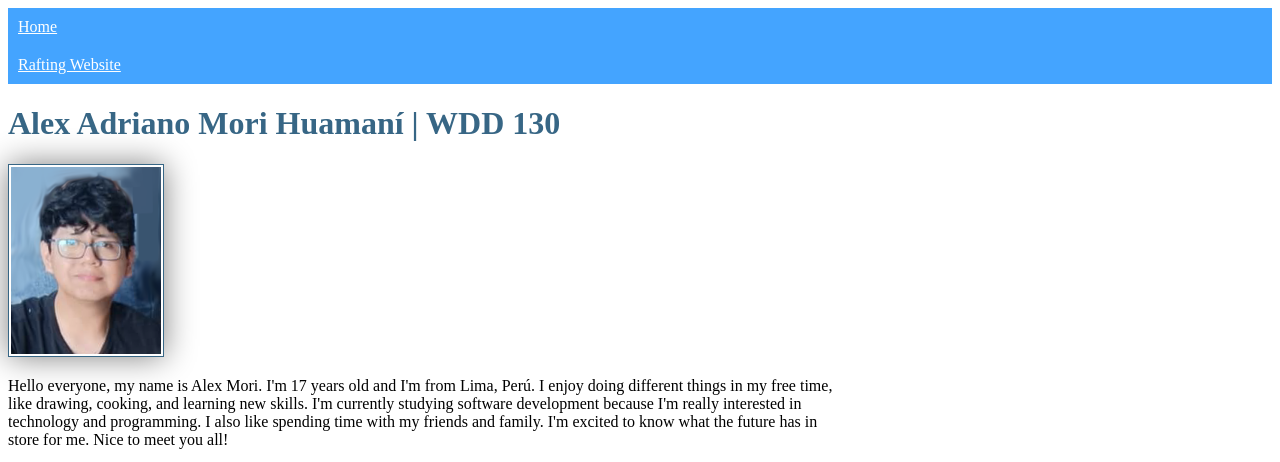
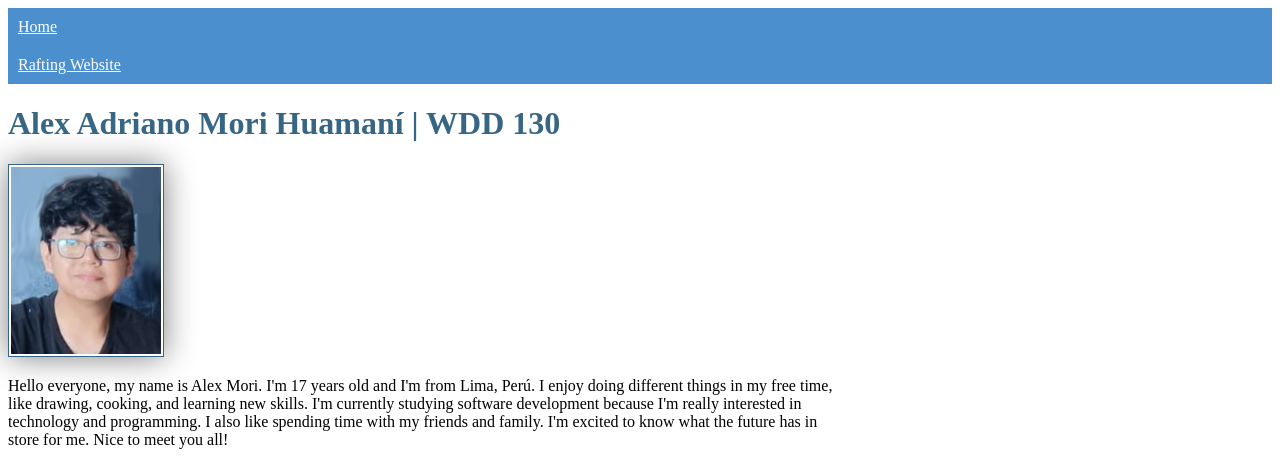
Before and after one commit to Adriano-Mori/wdd130, a plain HTML site: page index.html in a window 1280 px wide. Shown: the top 462 px of the page. Drawn offline with Linux system fonts and the light colour scheme.

Commit message:
changes made to "styles.css"

```diff
--- a/styles/styles.css
+++ b/styles/styles.css
@@ -6,7 +6,7 @@ nav a {
     color: white;
     padding: 10px;
     display: block;
-    background-color: rgb(68, 164, 255);
+    background-color: rgb(75, 143, 207);
 }
 
 h1 {
```
